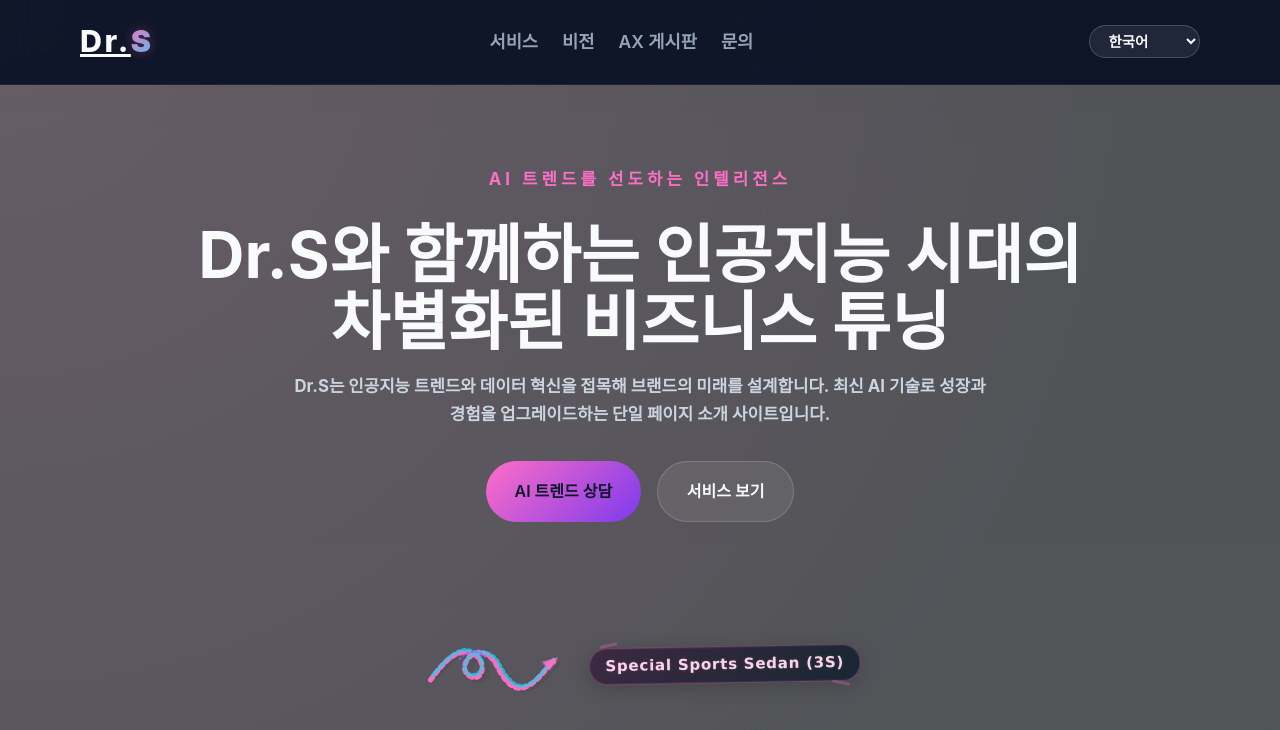
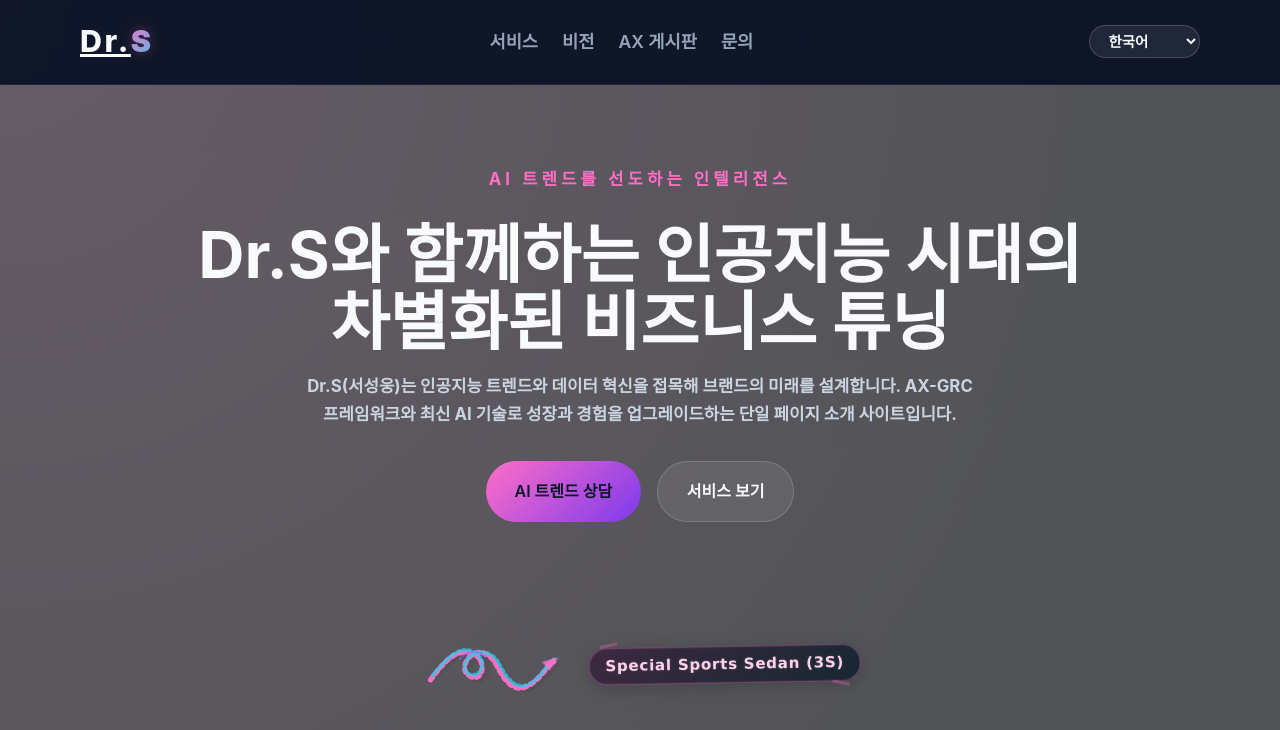
Before and after one commit to PhdSeo/phdseo.gitHub.io, a Jekyll site: the page index.html, which Jekyll copies as it is, in a window 1280 px wide and 900 px high. Shown: the top 730 px of the window. Built offline with Jekyll 4.4.1, drawn with Linux system fonts in a browser that asks for light colours; comment, search, counter and statistics services are not loaded; some of the changed text lies outside the part shown.

Commit message:
seo: 사이트 설명 및 메타데이터에 '서성웅', 'AX-GRC' 키워드 반영

```diff
--- a/_config.yml
+++ b/_config.yml
@@ -1,4 +1,5 @@
 title: Dr.S | AI 전략 컨설팅
+description: "Dr.S(서성웅)는 AI 전략 수립, AX-GRC 프레임워크 구축 및 AI 솔루션 구현을 지원하는 AI 트렌드 컨설팅 서비스입니다."
 url: https://phdseo.github.io
 lang: ko
 timezone: Asia/Seoul
--- a/feed.xml
+++ b/feed.xml
@@ -3,7 +3,7 @@
   <channel>
     <title>Dr.S AX 게시판</title>
     <link>https://phdseo.github.io/#board</link>
-    <description>AI/AX 관련 생각과 소식을 기록하는 Dr.S AX 게시판</description>
+    <description>AI/AX 및 AX-GRC 관련 생각과 소식을 기록하는 Dr.S(서성웅) AX 게시판</description>
     <language>ko</language>
     <item>
       <title>Prompt Eng. --&gt; Context Eng. --&gt; Harness Eng. era</title>
--- a/index.html
+++ b/index.html
@@ -6,8 +6,8 @@
   <title>Dr.S | 박사님 소개</title>
   <link rel="shortcut icon" href="https://phdseo.github.io/favicon.ico">
   <link rel="icon" type="image/svg+xml" href="https://phdseo.github.io/ax-favicon.svg">
-  <meta name="description" content="Dr.S는 인공지능 트렌드와 데이터 혁신을 접목해 브랜드의 미래를 설계합니다. AI 전략 수립, 트렌드 분석, 멀티 에이전트 오케스트레이션과 LLM 파이프라인 구현 지원까지 제공하는 AI 트렌드 상담 서비스입니다.">
-  <meta name="keywords" content="Dr.S, AI 컨설팅, AX, AI 트랜스포메이션, AI 전략 수립, AI 트렌드 분석, 멀티 에이전트 오케스트레이션, AI 하네스, LLM 파이프라인, 시스템 개발">
+  <meta name="description" content="Dr.S(서성웅)는 인공지능 트렌드와 데이터 혁신을 접목해 브랜드의 미래를 설계합니다. AI 전략 수립, AX-GRC 프레임워크, 멀티 에이전트 오케스트레이션과 LLM 파이프라인 구현 지원까지 제공하는 AI 트렌드 상담 서비스입니다.">
+  <meta name="keywords" content="서성웅, AX-GRC, Dr.S, AI 컨설팅, AX, AI 거버넌스, AI 트랜스포메이션, AI 전략 수립, AI 트렌드 분석, 멀티 에이전트 오케스트레이션, AI 하네스, LLM 파이프라인, 시스템 개발">
   <meta name="robots" content="index, follow, max-image-preview:large, max-snippet:-1, max-video-preview:-1">
   <link rel="canonical" href="https://phdseo.github.io/">
   <link rel="alternate" type="application/rss+xml" title="Dr.S AX 게시판 RSS" href="https://phdseo.github.io/feed.xml">
@@ -15,12 +15,12 @@
   <meta property="og:type" content="website">
   <meta property="og:url" content="https://phdseo.github.io/">
   <meta property="og:title" content="Dr.S와 함께하는 인공지능 시대의 차별화된 비즈니스 튜닝">
-  <meta property="og:description" content="Dr.S는 인공지능 트렌드와 데이터 혁신을 접목해 브랜드의 미래를 설계합니다. AI 전략 수립, 트렌드 분석, AI 구현 지원을 제공하는 단일 페이지 소개 사이트입니다.">
+  <meta property="og:description" content="Dr.S(서성웅)는 인공지능 트렌드와 데이터 혁신을 접목해 브랜드의 미래를 설계합니다. AX-GRC 프레임워크 수립, AI 전략 및 트렌드 분석, AI 구현 지원을 제공하는 소개 사이트입니다.">
   <meta property="og:image" content="https://phdseo.github.io/DrS_B4_my25%20%EB%B3%B5%EC%82%AC%EB%B3%B8.png">
   <meta property="og:locale" content="ko_KR">
   <meta name="twitter:card" content="summary_large_image">
   <meta name="twitter:title" content="Dr.S와 함께하는 인공지능 시대의 차별화된 비즈니스 튜닝">
-  <meta name="twitter:description" content="AI 전략 수립, 트렌드 분석, AI 구현 지원을 제공하는 Dr.S의 AI 트렌드 상담 서비스.">
+  <meta name="twitter:description" content="서성웅(Dr.S)의 AI 전략 수립, AX-GRC 거버넌스, AI 트렌드 분석 및 구현 지원 서비스.">
   <meta name="twitter:image" content="https://phdseo.github.io/DrS_B4_my25%20%EB%B3%B5%EC%82%AC%EB%B3%B8.png">
   <meta name="google-site-verification" content="zv-LGqjlZ49B_KOQio7GBbhrHw41a0UKhDH1MOjViBo" />
   <!-- 네이버 서치어드바이저 사이트 소유확인 메타태그 -->
@@ -34,16 +34,18 @@
         "@id": "https://phdseo.github.io/#website",
         "url": "https://phdseo.github.io/",
         "name": "Dr.S | 박사님 소개",
-        "description": "Dr.S는 인공지능 트렌드와 데이터 혁신을 접목해 브랜드의 미래를 설계합니다. AI 전략 수립, 트렌드 분석, 멀티 에이전트 오케스트레이션과 LLM 파이프라인 구현 지원까지 제공하는 AI 트렌드 상담 서비스입니다.",
+        "description": "Dr.S(서성웅)는 인공지능 트렌드와 데이터 혁신을 접목해 브랜드의 미래를 설계합니다. AI 전략 수립, AX-GRC 프레임워크, 멀티 에이전트 오케스트레이션과 LLM 파이프라인 구현 지원까지 제공하는 AI 트렌드 상담 서비스입니다.",
         "inLanguage": "ko-KR"
       },
       {
         "@type": "Person",
         "@id": "https://phdseo.github.io/#person",
-        "name": "Dr.S",
+        "name": "Dr.S (서성웅)",
+        "alternateName": ["서성웅", "Dr.S"],
         "url": "https://phdseo.github.io/",
         "jobTitle": "AI 전략 컨설턴트",
         "knowsAbout": [
+          "AX-GRC",
           "AI Strategy",
           "AI Transformation (AX)",
           "Multi-Agent Orchestration",
@@ -60,7 +62,7 @@
         "name": "Dr.S AI & AX 컨설팅",
         "url": "https://phdseo.github.io/",
         "provider": { "@id": "https://phdseo.github.io/#person" },
-        "serviceType": ["AI 전략 수립", "AI 트렌드 분석", "AI 시스템 구현 지원"],
+        "serviceType": ["AI 전략 수립", "AX-GRC 거버넌스", "AI 트렌드 분석", "AI 시스템 구현 지원"],
         "areaServed": "KR"
       }
     ]
@@ -898,7 +900,7 @@
       <div class="container">
         <p style="color: var(--accent); letter-spacing: 0.24em; text-transform: uppercase; font-weight: 700; margin-bottom: 1.75rem;" data-i18n="hero_eyebrow">AI 트렌드를 선도하는 인텔리전스</p>
         <h1 data-i18n="hero_title">Dr.S와 함께하는 인공지능 시대의 차별화된 비즈니스 튜닝</h1>
-        <p class="hero-desc" data-i18n="hero_desc">Dr.S는 인공지능 트렌드와 데이터 혁신을 접목해 브랜드의 미래를 설계합니다. 최신 AI 기술로 성장과 경험을 업그레이드하는 단일 페이지 소개 사이트입니다.</p>
+        <p class="hero-desc" data-i18n="hero_desc">Dr.S(서성웅)는 인공지능 트렌드와 데이터 혁신을 접목해 브랜드의 미래를 설계합니다. AX-GRC 프레임워크와 최신 AI 기술로 성장과 경험을 업그레이드하는 단일 페이지 소개 사이트입니다.</p>
         <div class="buttons">
           <a class="button button-primary" href="#contact" data-i18n="hero_btn1">AI 트렌드 상담</a>
           <a class="button button-secondary" href="#services" data-i18n="hero_btn2">서비스 보기</a>
@@ -947,7 +949,7 @@
       <div class="container">
         <div class="section-title">
           <h2 data-i18n="about_title">박사님 소개</h2>
-          <p data-i18n="about_desc">AI 트렌드와 데이터 기반 인텔리전스를 중심에 두고, 고객의 비즈니스 혁신을 함께 실현하는 전문 파트너입니다.</p>
+          <p data-i18n="about_desc">서성웅 박사(Dr.S)는 AI 트렌드와 AX-GRC 프레임워크, 데이터 기반 인텔리전스를 바탕으로 고객의 비즈니스 혁신을 함께 실현하는 전문 파트너입니다.</p>
         </div>
         <div class="grid-3">
           <div class="feature">
@@ -1105,12 +1107,12 @@
         nav_about: "박사님 소개", nav_services: "서비스", nav_vision: "비전", nav_board: "AX 게시판", nav_contact: "문의",
         hero_eyebrow: "AI 트렌드를 선도하는 인텔리전스",
         hero_title: "Dr.S와 함께하는 인공지능 시대의 차별화된 비즈니스 튜닝",
-        hero_desc: "Dr.S는 인공지능 트렌드와 데이터 혁신을 접목해 브랜드의 미래를 설계합니다. 최신 AI 기술로 성장과 경험을 업그레이드하는 단일 페이지 소개 사이트입니다.",
+        hero_desc: "Dr.S(서성웅)는 인공지능 트렌드와 데이터 혁신을 접목해 브랜드의 미래를 설계합니다. AX-GRC 프레임워크와 최신 AI 기술로 성장과 경험을 업그레이드하는 단일 페이지 소개 사이트입니다.",
         hero_btn1: "AI 트렌드 상담", hero_btn2: "서비스 보기",
         hero_card1_title: "AI 혁신 전략", hero_card1_desc: "지속가능한 AI와 설명가능한 AI(XAI) 트렌드를 반영한 전략으로 비즈니스 경쟁력을 강화합니다.",
         hero_card2_title: "트렌드 인사이트", hero_card2_desc: "데이터와 AI 기술을 결합해 미래 시장의 변화를 빠르게 예측하고 대응합니다.",
         hero_card3_title: "디지털 경험", hero_card3_desc: "사용자 중심의 AI 경험을 설계하여 브랜드와 고객의 연결을 자연스럽게 만듭니다.",
-        about_title: "박사님 소개", about_desc: "AI 트렌드와 데이터 기반 인텔리전스를 중심에 두고, 고객의 비즈니스 혁신을 함께 실현하는 전문 파트너입니다.",
+        about_title: "박사님 소개", about_desc: "서성웅 박사(Dr.S)는 AI 트렌드와 AX-GRC 프레임워크, 데이터 기반 인텔리전스를 바탕으로 고객의 비즈니스 혁신을 함께 실현하는 전문 파트너입니다.",
         about_f1_title: "AI 트렌드 리서치", about_f1_desc: "최신 기술 흐름을 분석하여 기업이 선제적으로 활용할 수 있는 인사이트를 제공합니다.",
         about_f2_title: "지능형 솔루션 디자인", about_f2_desc: "사용자 경험과 자동화가 결합된 AI 솔루션을 설계해 비즈니스 효율을 극대화합니다.",
         about_f3_title: "미래 지향 실행", about_f3_desc: "프로젝트 실행부터 확장까지 안정적인 성장 로드맵을 제공합니다.",
--- a/scripts/generate_posts_seo.mjs
+++ b/scripts/generate_posts_seo.mjs
@@ -261,7 +261,7 @@ function buildFeedXml(posts) {
   <channel>
     <title>Dr.S AX 게시판</title>
     <link>${SITE_URL}/#board</link>
-    <description>AI/AX 관련 생각과 소식을 기록하는 Dr.S AX 게시판</description>
+    <description>AI/AX 및 AX-GRC 관련 생각과 소식을 기록하는 Dr.S(서성웅) AX 게시판</description>
     <language>ko</language>
 ${items.join("\n")}
   </channel>
```
